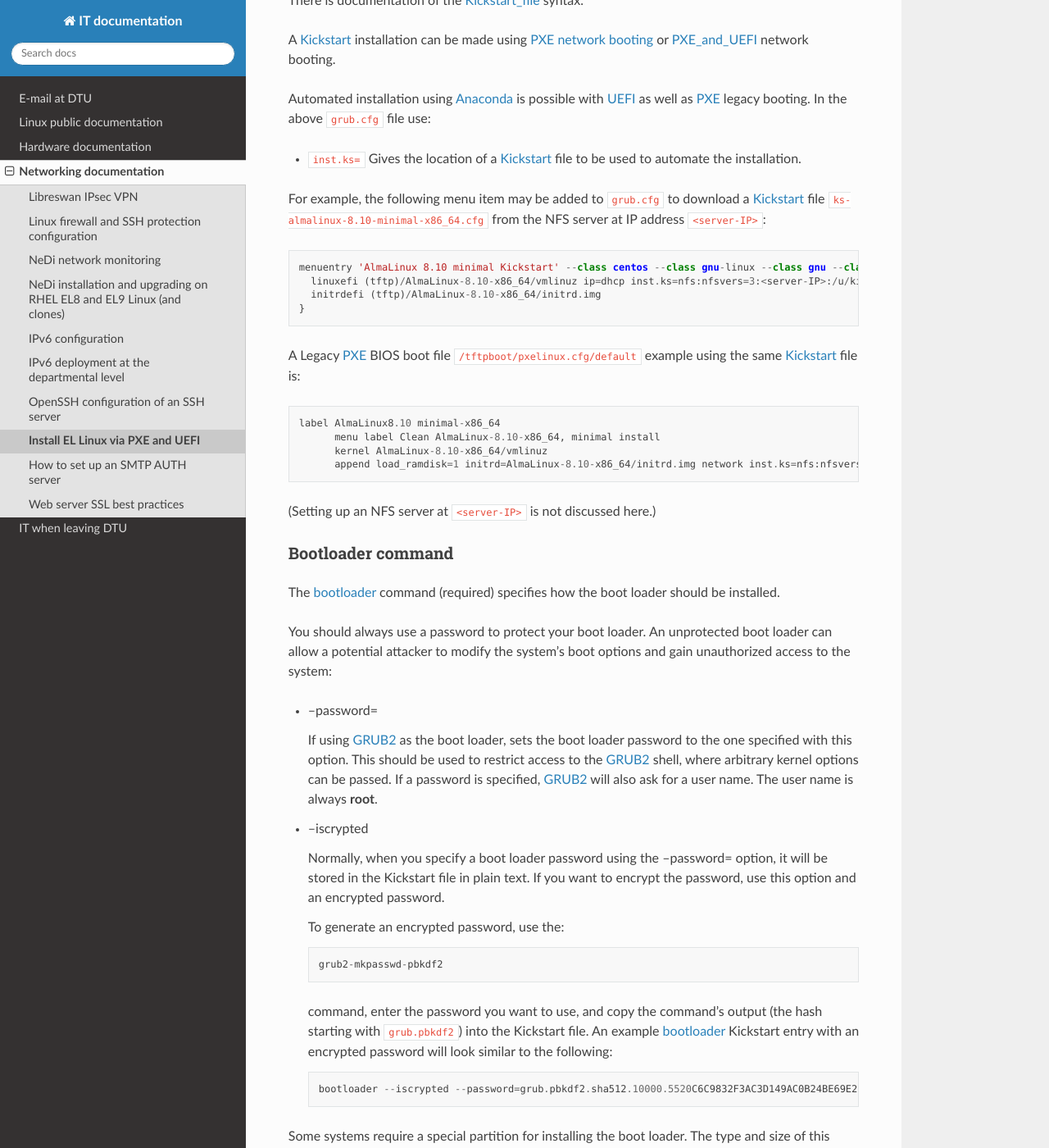
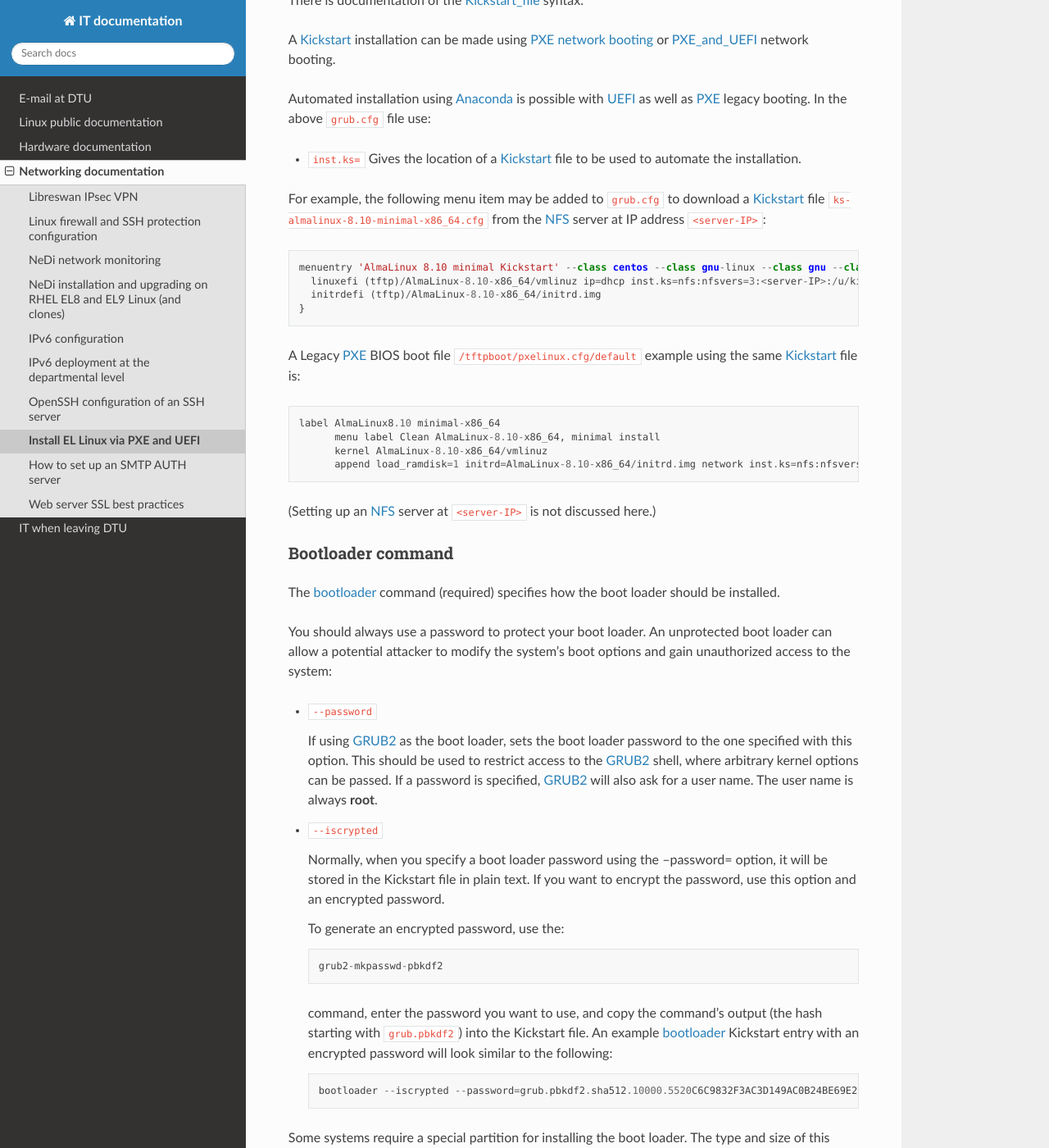
Before and after one commit to OleHolmNielsen/ITwiki, a Sphinx documentation site: the page built from docs/PXE_and_UEFI.rst, in a window 1280 px wide and 1400 px high, scrolled down 4798 px. Shown: the whole window at 82% size. Built offline with Sphinx 7.4.7 and the Read the Docs theme 3.1.0, drawn with Linux system fonts in a browser that asks for light colours; some of the changed text lies outside the part shown.

Commit message:
Minor edits

```diff
--- a/docs/PXE_and_UEFI.rst
+++ b/docs/PXE_and_UEFI.rst
@@ -13,7 +13,7 @@ This *HowTo* guide documents how to install EL/RHEL_ Linux using PXE_ on a clien
 
 This page assumes that you already have a working DHCP_ and PXE_ boot server for installing client hosts using the Legacy_BIOS_boot_ method.
 We will show how to support also UEFI_ booting with PXE_.
-Optionally, you may also use an NFS server to store Kickstart_ files.
+Optionally, you may also use an NFS_ server to store Kickstart_ files.
 
 See also our network :ref:`PXE-booting` page for Linux OS installation, and also these useful pages:
 
@@ -220,7 +221,7 @@ In the above ``grub.cfg`` file use:
 * ``inst.ks=`` Gives the location of a Kickstart_ file to be used to automate the installation.
 
 For example, the following menu item may be added to ``grub.cfg`` to download a Kickstart_ file ``ks-almalinux-8.10-minimal-x86_64.cfg``
-from the NFS server at IP address ``<server-IP>``::
+from the NFS_ server at IP address ``<server-IP>``::
 
   menuentry 'AlmaLinux 8.10 minimal Kickstart' --class centos --class gnu-linux --class gnu --class os --unrestricted {
     linuxefi (tftp)/AlmaLinux-8.10-x86_64/vmlinuz ip=dhcp inst.ks=nfs:nfsvers=3:<server-IP>:/u/kickstart/ks-almalinux-8.10-minimal-x86_64.cfg
@@ -234,7 +235,7 @@ A Legacy PXE_ BIOS boot file ``/tftpboot/pxelinux.cfg/default`` example using th
         kernel AlmaLinux-8.10-x86_64/vmlinuz
         append load_ramdisk=1 initrd=AlmaLinux-8.10-x86_64/initrd.img network inst.ks=nfs:nfsvers=3:<server-IP>:/u/kickstart/ks-almalinux-8.10-minimal-x86_64.cfg vga=792
 
-(Setting up an NFS server at ``<server-IP>`` is not discussed here.)
+(Setting up an NFS_ server at ``<server-IP>`` is not discussed here.)
 
 .. _Anaconda: https://fedoraproject.org/wiki/Anaconda
 
@@ -245,14 +246,14 @@ The bootloader_ command (required) specifies how the boot loader should be insta
 
 You should always use a password to protect your boot loader. An unprotected boot loader can allow a potential attacker to modify the system’s boot options and gain unauthorized access to the system:
 
-* --password=
+* ``--password``
 
   If using GRUB2_ as the boot loader, sets the boot loader password to the one specified with this option.
   This should be used to restrict access to the GRUB2_ shell, where arbitrary kernel options can be passed.
   If a password is specified, GRUB2_ will also ask for a user name.
   The user name is always **root**.
 
-* --iscrypted
+* ``--iscrypted``
 
   Normally, when you specify a boot loader password using the --password= option, it will be stored in the Kickstart file in plain text.
   If you want to encrypt the password, use this option and an encrypted password.
```
Also changed, not shown: other parts of docs/PXE_and_UEFI.rst (+1 -0 lines).
